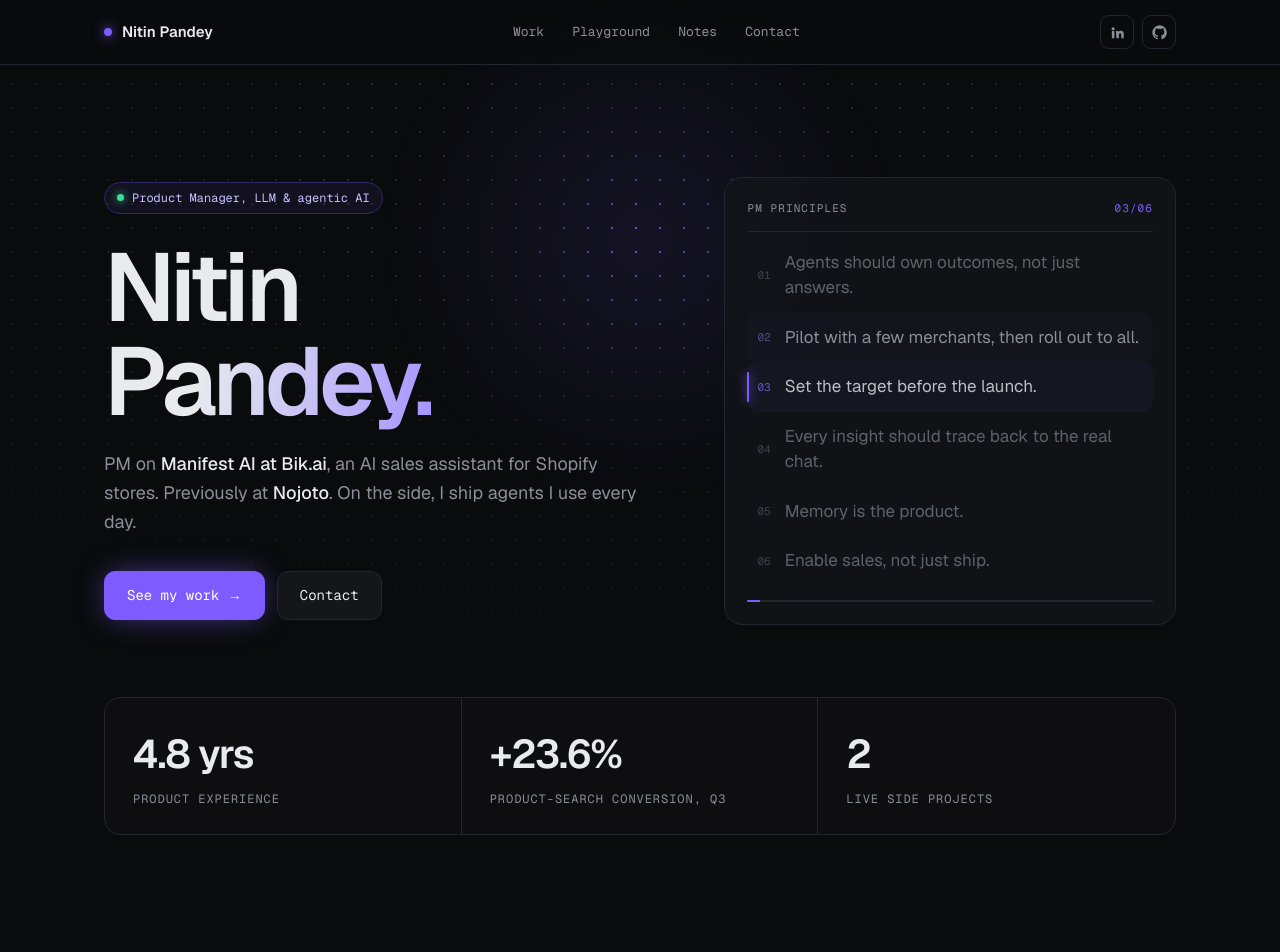
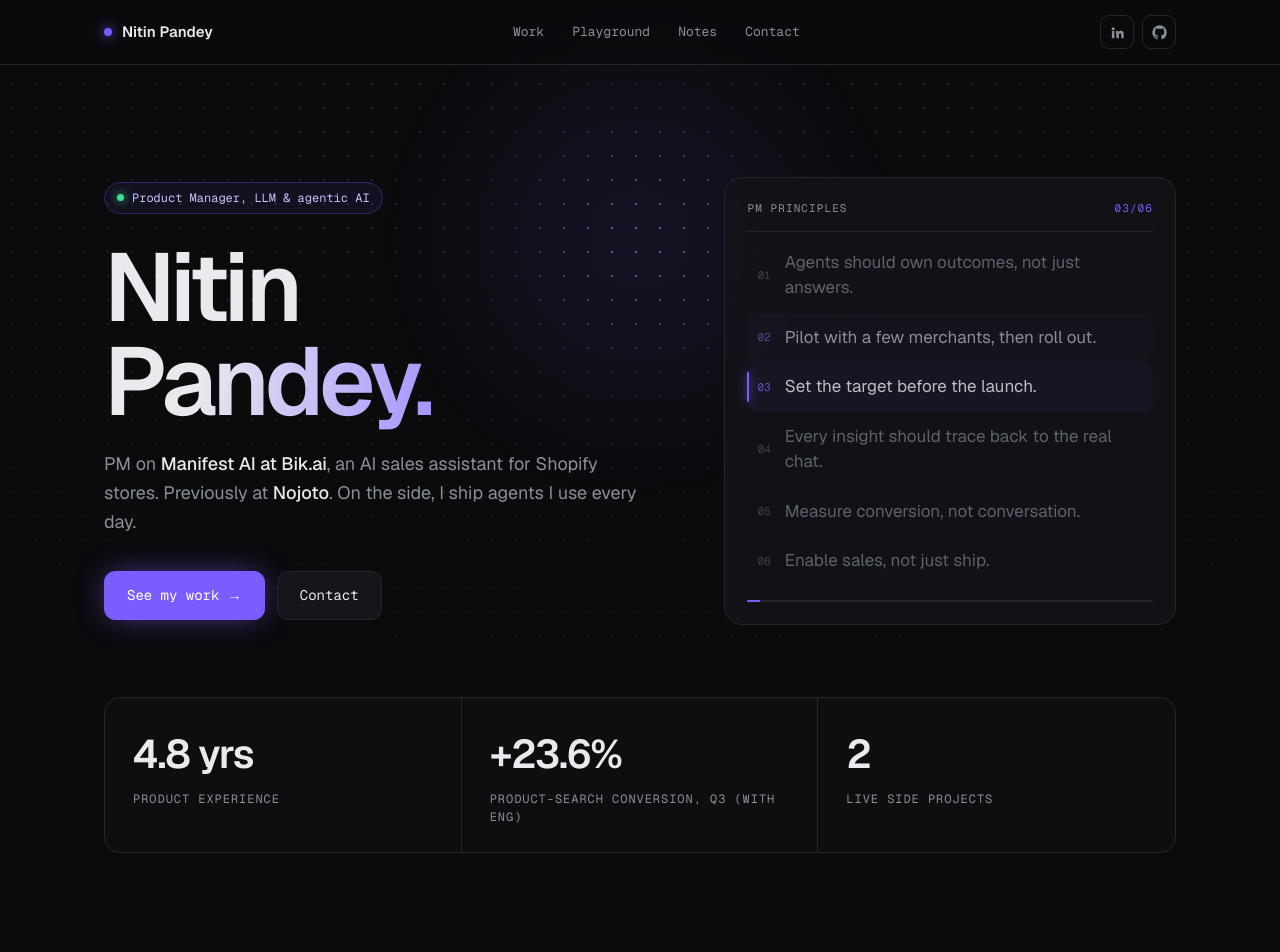
Before and after one commit to nitin786pandey/portfolio, a Next.js app: page / in a window 1280 px wide. Shown: the top 952 px of the page. Built offline with nearby package versions, Linux system fonts and the light colour scheme; no server answers.

Commit message:
Tighten principles and stat label

```diff
--- a/src/content.ts
+++ b/src/content.ts
@@ -22,16 +22,16 @@
 
 export const principles = [
   "Agents should own outcomes, not just answers.",
-  "Pilot with a few merchants, then roll out to all.",
+  "Pilot with a few merchants, then roll out.",
   "Set the target before the launch.",
   "Every insight should trace back to the real chat.",
-  "Memory is the product.",
+  "Measure conversion, not conversation.",
   "Enable sales, not just ship.",
 ];
 
 export const stats = [
   { v: "4.8 yrs", k: "product experience" },
-  { v: "+23.6%", k: "product-search conversion, Q3" },
+  { v: "+23.6%", k: "product-search conversion, Q3 (with eng)" },
   { v: "2", k: "live side projects" },
 ];
 
```
